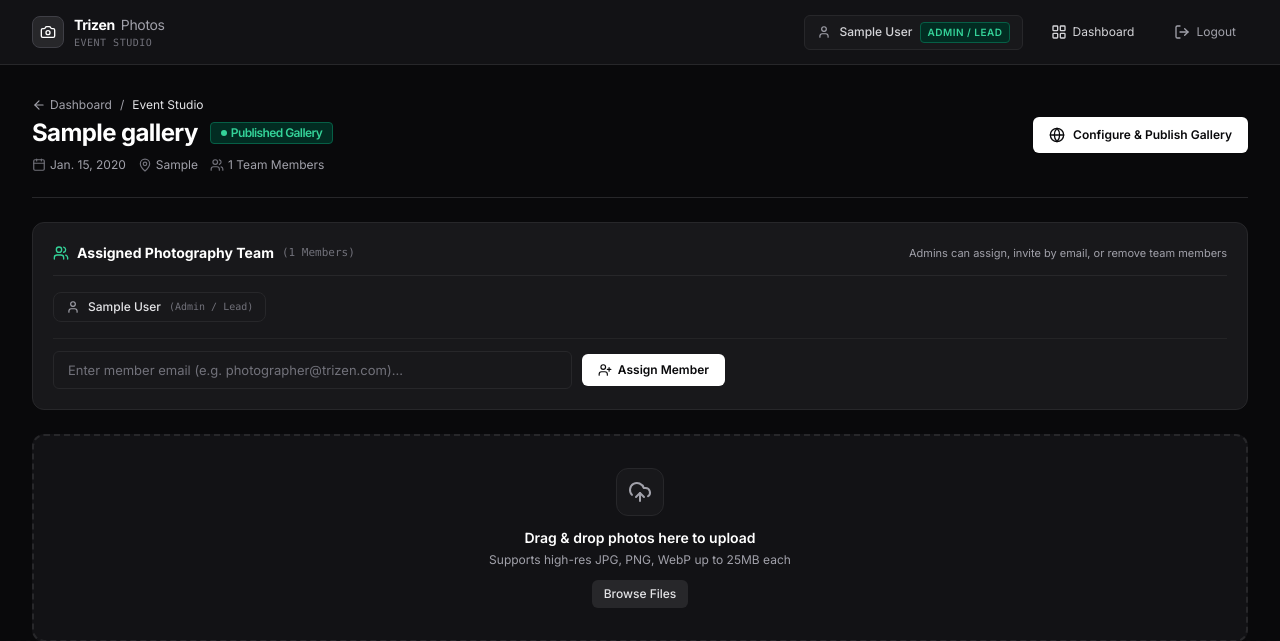
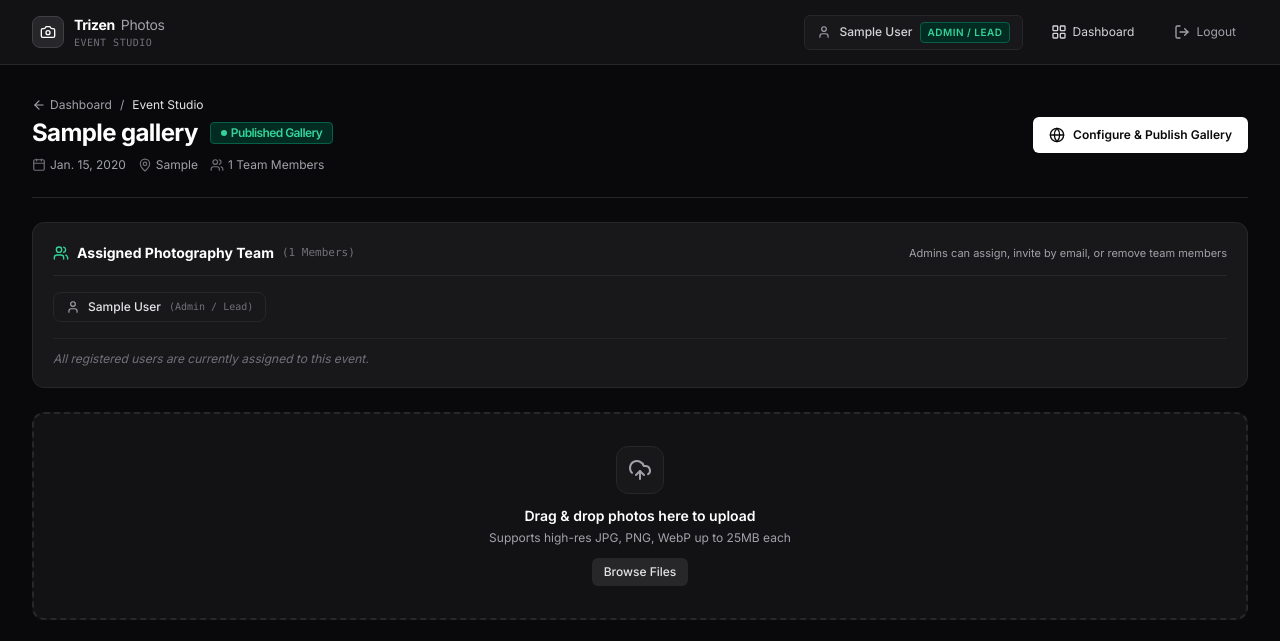
Before and after one commit to imsachinnnn/trizen-ai, a Django app: page /events/00000000-0000-0000-0000-000000000001/ in a window 1280 px wide. Shown: the top 641 px of the page. Run offline with Django 5.2, Linux system fonts and the light colour scheme; a user stored in the database is signed in; tables that the repository leaves empty hold one stand-in row (values such as "Sample post"); some libraries are stand-ins or nearby versions.

Commit message:
Simplify team assignment control to registered users dropdown selection only

```diff
--- a/core/templates/event_detail.html
+++ b/core/templates/event_detail.html
@@ -89,26 +89,23 @@
     <!-- Assign Member Control (Admin Only) -->
     {% if is_admin %}
       <div class="pt-3 border-t border-zinc-800/80">
-        <form action="{% url 'event_member_add' pk=event.pk %}" method="post" class="flex flex-col sm:flex-row items-stretch sm:items-center gap-2.5 max-w-2xl">
+        {% if available_users %}
+          <form action="{% url 'event_member_add' pk=event.pk %}" method="post" class="flex items-center gap-2.5 max-w-md">
             {% csrf_token %}
-
-          {% if available_users %}
-            <select name="user_id" class="px-3.5 py-2 bg-zinc-900 border border-zinc-800 rounded-md text-xs text-white focus:outline-none focus:border-zinc-500 sm:w-1/2">
+            <select name="user_id" required class="px-3.5 py-2 bg-zinc-900 border border-zinc-800 rounded-md text-xs text-white focus:outline-none focus:border-zinc-500 flex-1">
               <option value="">Select registered user...</option>
               {% for u in available_users %}
                 <option value="{{ u.id }}">{{ u.name|default:u.email }} ({{ u.get_role_display }})</option>
               {% endfor %}
             </select>
-            <span class="text-xs text-zinc-500 text-center font-mono sm:inline hidden">OR</span>
-          {% endif %}
-
-          <input type="email" name="email" placeholder="Enter member email (e.g. photographer@trizen.com)..." class="px-3.5 py-2 bg-zinc-900 border border-zinc-800 rounded-md text-xs text-white placeholder-zinc-500 focus:outline-none focus:border-zinc-500 flex-1">
-
             <button type="submit" class="px-4 py-2 bg-white text-zinc-950 font-semibold text-xs rounded-md hover:bg-zinc-200 transition flex items-center justify-center gap-1.5 shrink-0">
               <i data-lucide="user-plus" class="w-3.5 h-3.5"></i>
               <span>Assign Member</span>
             </button>
           </form>
+        {% else %}
+          <p class="text-xs text-zinc-500 italic">All registered users are currently assigned to this event.</p>
+        {% endif %}
       </div>
     {% endif %}
   </div>
--- a/core/views.py
+++ b/core/views.py
@@ -145,28 +145,12 @@ def event_member_add_view(request, pk):
     event = get_object_or_404(Event, pk=pk)
     if request.method == 'POST':
         user_id = request.POST.get('user_id')
-        email = request.POST.get('email', '').strip()
-
         if user_id:
             user_to_add = get_object_or_404(User, id=user_id)
             EventMember.objects.get_or_create(event=event, user=user_to_add)
             messages.success(request, f"Assigned {user_to_add.name or user_to_add.email} to event.")
-        elif email:
-            user_to_add = User.objects.filter(email__iexact=email).first()
-            if not user_to_add:
-                # Auto-create Team Member if email doesn't exist yet
-                user_to_add = User.objects.create_user(
-                    username=email,
-                    email=email,
-                    password="TeamPass123!",
-                    name=email.split('@')[0].capitalize(),
-                    role=User.Role.TEAM_MEMBER,
-                )
-                messages.info(request, f"Created new Team Member account for '{email}' (Password: TeamPass123!).")
-            EventMember.objects.get_or_create(event=event, user=user_to_add)
-            messages.success(request, f"Assigned {user_to_add.name or user_to_add.email} to event.")
         else:
-            messages.error(request, "Please select a user or enter an email address.")
+            messages.error(request, "Please select a registered user to assign.")
 
     return redirect('event_detail', pk=pk)
 
```
Lines whose indentation alone changed are shown as unchanged.
